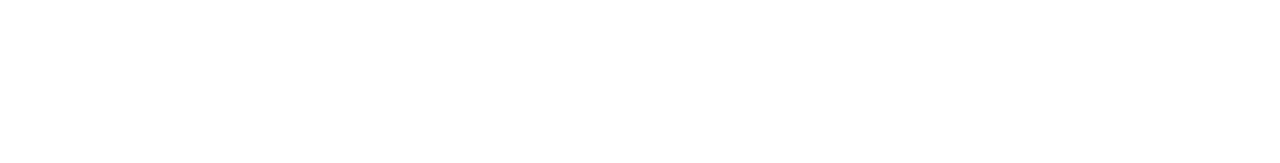
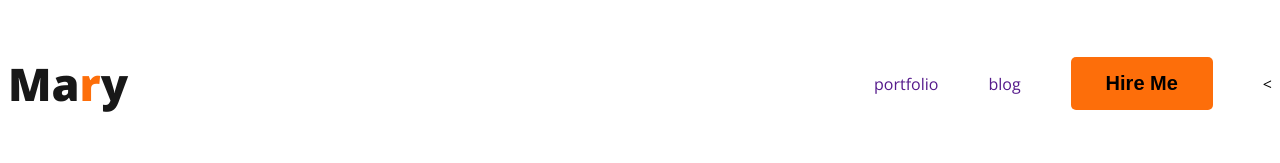
Before and after one commit to Abraham1279/webdeveloper-portfolio, a plain HTML site: page index.html in a window 1280 px wide. Drawn offline with nearby package versions, Linux system fonts and the light colour scheme.

Commit message:
added nav

```diff
--- a/index.html
+++ b/index.html
@@ -4,10 +4,25 @@
     <meta charset="UTF-8">
     <meta name="viewport" content="width=device-width, initial-scale=1.0">
     <title> web developer-portfolio</title>
+    <link rel="preconnect" href="https://fonts.googleapis.com">
+<link rel="preconnect" href="https://fonts.gstatic.com" crossorigin>
+<link href="https://fonts.googleapis.com/css2?family=Open+Sans:wght@400;700;800&display=swap" rel="stylesheet">
+
+
+    <link rel="stylesheet" href="style/portfolio.css">
 </head>
 <body>
     <header>
+        <nav>
+            <h3 class="nav-title">Ma<span class="text-primary">r</span>y</h3>
+            <ul>
+                 <li><a href="">portfolio</a> </li>
+                 <li><a href="">blog</a></li>
+                 <li><button class="btn-primary">Hire Me</button></li>
+                <
 
+            </ul>
+        </nav>
 
     </header>
     <main>
--- /dev/null
+++ b/style/portfolio.css
@@ -0,0 +1,42 @@
+/* common shared styles*/
+body{
+    font-family: 'Open Sans', sans-serif;
+}
+.text-primary{
+    color: #FD6E0A;
+}
+.btn-primary{
+    border-radius: 5px;
+    background: #FD6E0A;
+    border: 0;
+    clear: white;
+    font-size: 20px;
+    font-weight: 700;
+    padding: 15px 35px;
+}
+
+/* nav related styles*/
+nav{
+    display: flex;
+    justify-content:space-between ;
+    align-items: center;
+}
+.nav-title{
+    color:   #181818;
+    font-size: 45px;
+    font-weight: 800;
+
+}
+nav > ul{
+    display: flex;
+    align-items: center;
+}
+nav li {
+    list-style: none;
+    margin-right: 50px;
+}
+nav a{
+    text-decoration: none;
+      color: #474747);
+
+}
```
